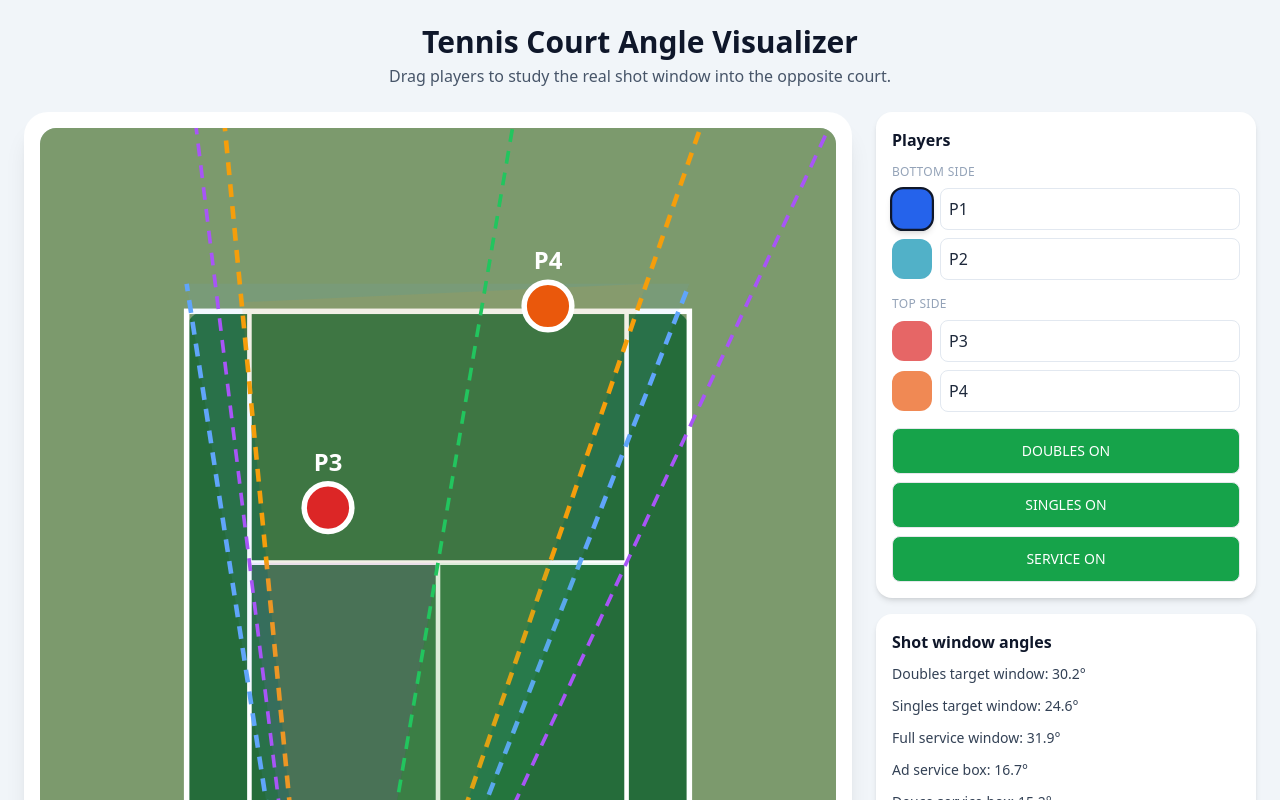
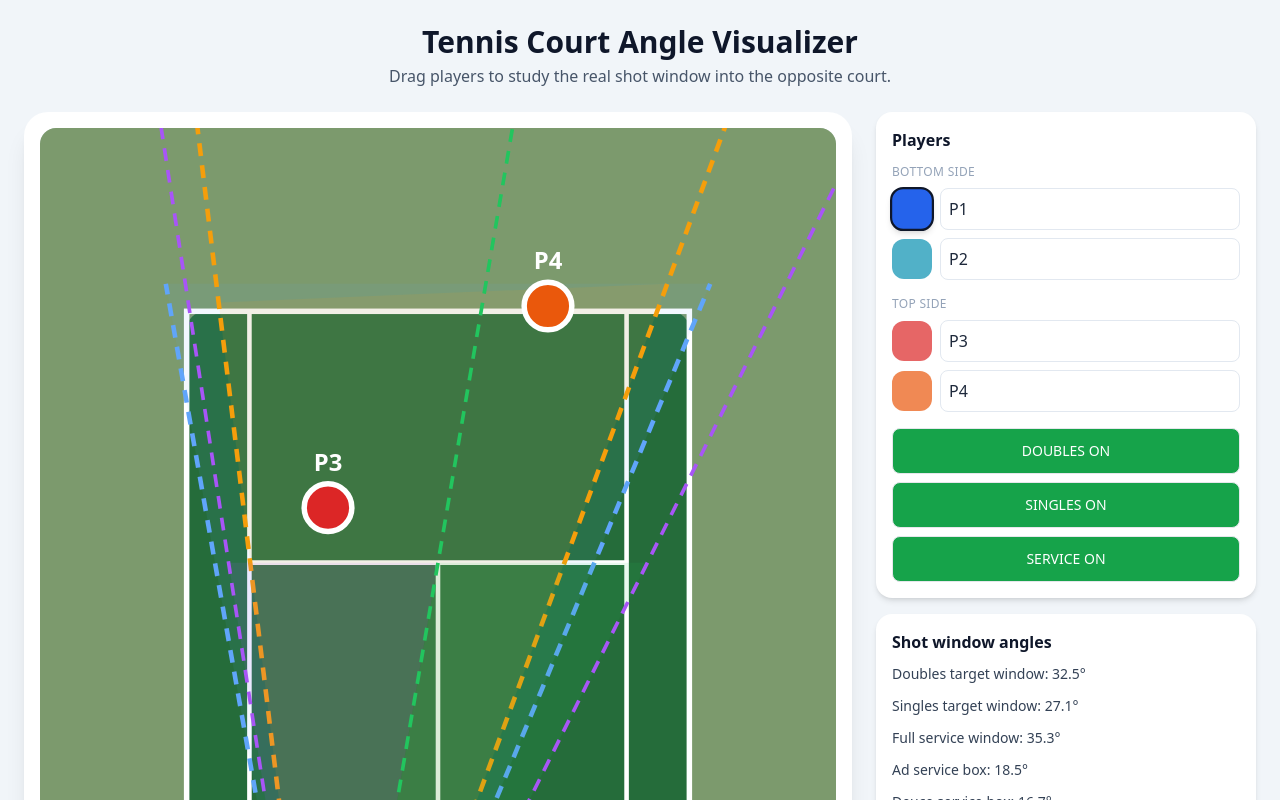
Before and after one commit to danleoparra/tennis-visualizer, a Next.js app: page / in a window 1280 px wide. Shown: the top 800 px of the page. Built offline with nearby package versions, Linux system fonts and the light colour scheme.

Commit message:
Widen tennis court windows based on net proximity

```diff
--- a/components/TennisReachVisualizer.js
+++ b/components/TennisReachVisualizer.js
@@ -190,11 +190,16 @@ export default function TennisReachVisualizer() {
   const targetBaselineY = isTopPlayer ? baselineBottomY + baseExtension : baselineTopY - baseExtension;
   const targetServiceY  = isTopPlayer ? bottomServiceY : topServiceY;
 
-  const singlesLeftBaselineCorner  = { x: singlesLeftX,  y: targetBaselineY };
-  const singlesRightBaselineCorner = { x: singlesRightX, y: targetBaselineY };
-  const serviceLeftCorner   = { x: singlesLeftX,   y: targetServiceY };
-  const serviceRightCorner  = { x: singlesRightX,  y: targetServiceY };
-  const serviceCenterCorner = { x: centerServiceX, y: targetServiceY };
+  // Net proximity widens the angle windows:
+  // At baseline (netProximity=0) → normal court width
+  // At net (netProximity=1) → windows push well beyond the sidelines (sharp volley angles)
+  const netWidenAmount = netProximity * netProximity * 3.5 * scale; // eased, max ~87px at net
+
+  const singlesLeftBaselineCorner  = { x: singlesLeftX  - netWidenAmount, y: targetBaselineY };
+  const singlesRightBaselineCorner = { x: singlesRightX + netWidenAmount, y: targetBaselineY };
+  const serviceLeftCorner   = { x: singlesLeftX  - netWidenAmount, y: targetServiceY };
+  const serviceRightCorner  = { x: singlesRightX + netWidenAmount, y: targetServiceY };
+  const serviceCenterCorner = { x: centerServiceX,                 y: targetServiceY };
 
   const interpolate = (p1, p2, t) => ({
     x: p1.x + (p2.x - p1.x) * t,
@@ -230,7 +235,7 @@ export default function TennisReachVisualizer() {
     activeSide === "left"
       ? interpolate(singlesLeftBaselineCorner, serviceLeftCorner, netProximity)
       : {
-          x: singlesLeftX - (playerOutsideRight * outsideBoost + netApproachBoost),
+          x: singlesLeftX - netWidenAmount - (playerOutsideRight * outsideBoost + netApproachBoost),
           y: targetBaselineY,
         };
 
@@ -238,7 +243,7 @@ export default function TennisReachVisualizer() {
     activeSide === "right"
       ? interpolate(singlesRightBaselineCorner, serviceRightCorner, netProximity)
       : {
-          x: singlesRightX + (playerOutsideLeft * outsideBoost + netApproachBoost),
+          x: singlesRightX + netWidenAmount + (playerOutsideLeft * outsideBoost + netApproachBoost),
           y: targetBaselineY,
         };
 
@@ -254,9 +259,9 @@ export default function TennisReachVisualizer() {
       ? extendThroughPoint(activePlayer, rightSinglesAnchor, volleyCarryDistance)
       : rightSinglesAnchor;
 
-  // Doubles windows also flip
-  const doublesLeftWindow  = { x: doublesLeftX,  y: targetBaselineY };
-  const doublesRightWindow = { x: doublesRightX, y: targetBaselineY };
+  // Doubles windows also widen at net
+  const doublesLeftWindow  = { x: doublesLeftX  - netWidenAmount, y: targetBaselineY };
+  const doublesRightWindow = { x: doublesRightX + netWidenAmount, y: targetBaselineY };
 
   const target = {
     doublesLeftWindow,
```
